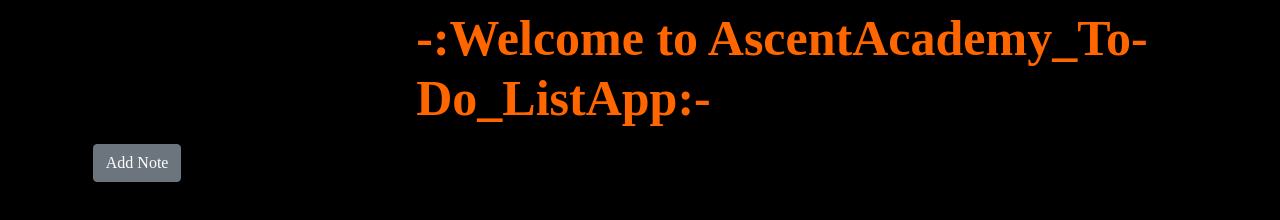
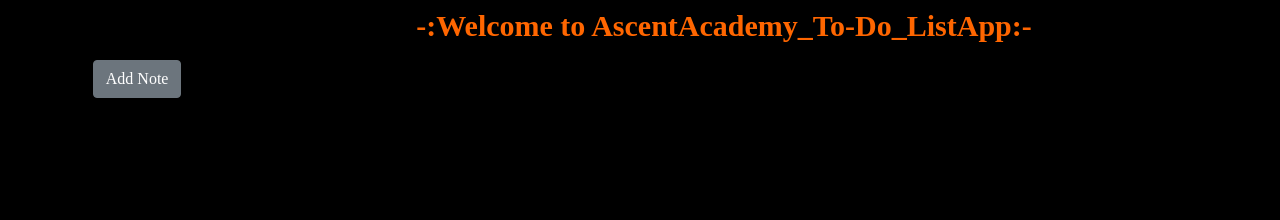
Before and after one commit to abhijitmondal121/AscentAcademy_To-Do_ListApp, a plain HTML site: page index.html in a window 1280 px wide. Drawn offline with nearby package versions, Linux system fonts and the light colour scheme.

Commit message:
Update index.html

```diff
--- a/index.html
+++ b/index.html
@@ -16,7 +16,7 @@
   <body>
     <div class="main-container">
         <div class="container1 mt-2">
-          <h1 style="color:#ff6600; margin-left:28%;font-weight:bold;font-size:50px;">-:Welcome to AscentAcademy_To-Do_ListApp:-</h1>
+          <h1 style="color:#ff6600; margin-left:28%;font-weight:bold;font-size:30px;">-:Welcome to AscentAcademy_To-Do_ListApp:-</h1>
             <button class="btn btn-secondary mt-2" onclick=typeNote()>Add Note</button>
 
         </div>
```
